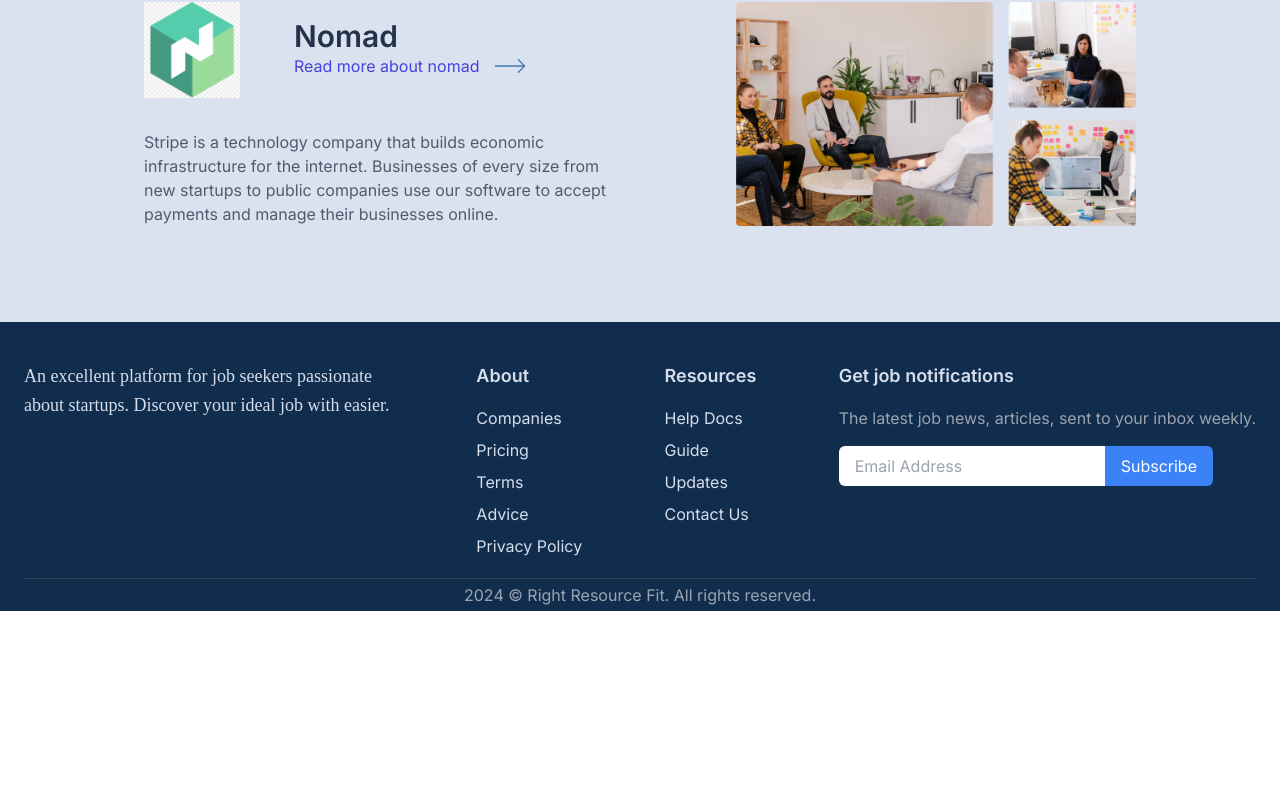
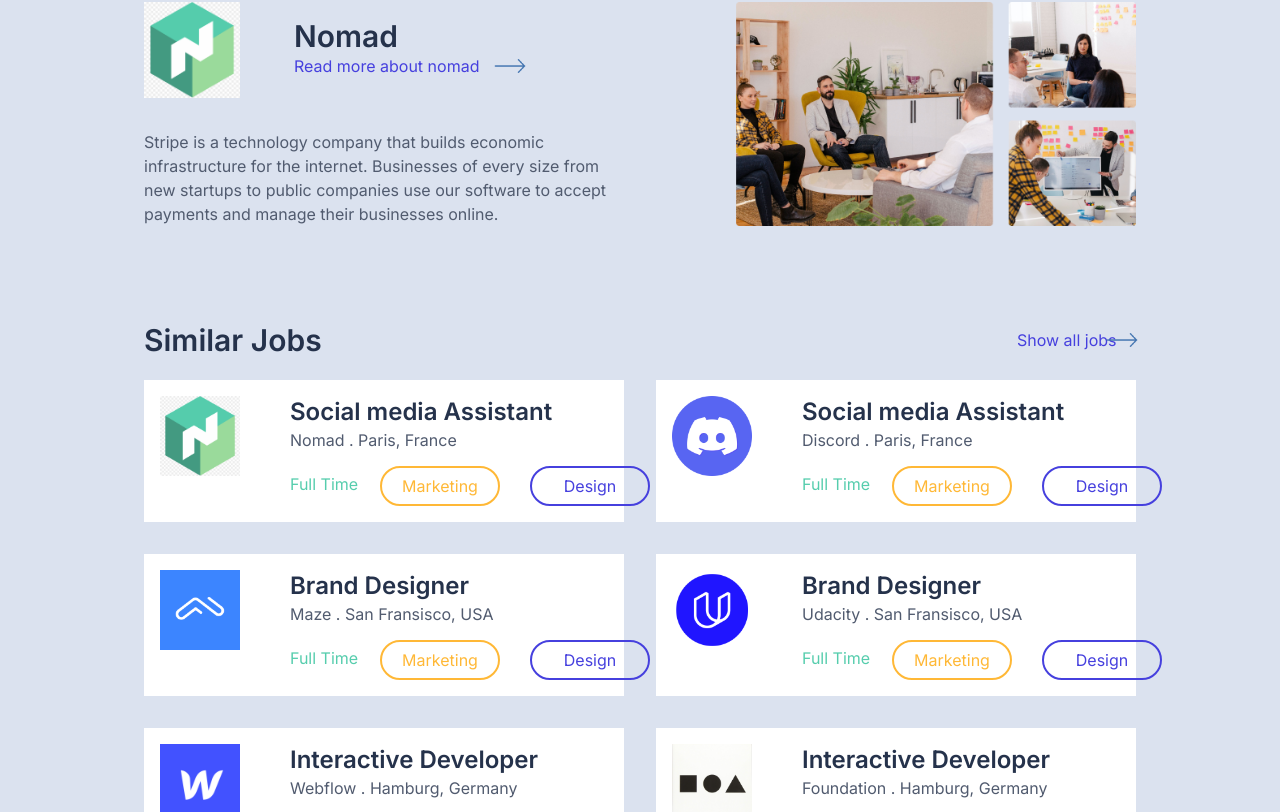
Before and after one commit to Manasraj9/RightResourceFit_Infosys_Internship_Oct2024_Team_02, a React (Create React App) app in the folder frontend/: page /Jobdescription in a window 1280 px wide. Shown: the part 1972-2784 px from the top of the page. Before the commit the page ends 2583 px from the top, so only its background shows below. Built offline with nearby package versions, Linux system fonts and the light colour scheme.

Commit message:
Completed Job Description Page

```diff
--- a/frontend/src/pages/Jobdescription.css
+++ b/frontend/src/pages/Jobdescription.css
@@ -54,7 +54,7 @@
 .marketing-btn {
     height: 40px;
     width: 120px;
-    color: orange;
+    color: #FFB836;
     border-radius: 25px;
     border: 2px solid none;
     background-color: lightyellow;
@@ -62,7 +62,7 @@
 .design-btn {
     height: 40px;
     width: 120px;
-    color: green;
+    color: #56CDAD;
     border-radius: 25px;
     border: 2px solid none;
     background-color: lightgreen;
@@ -83,3 +83,44 @@
     display: flex;
     justify-content: right;
 }
+.alljobs {
+    margin-left: 88%;
+    margin-top: -30px;
+}
+.jobs-arrow {
+    margin-left: 97%;
+    margin-top: -28px;
+}
+.company-name {
+    margin-left: 130px;
+    margin-top: -80px;
+}
+.company-location {
+    margin-left: 130px;
+}
+.work-time {
+    margin-left: 130px;
+    margin-top: 20px
+}
+.btn1 {
+    height: 40px;
+    width: 120px;
+    color: #FFB836;
+    border-radius: 25px;
+    border: 2px solid #FFB836;
+    margin-left: 220px;
+}
+.btn2 {
+    height: 40px;
+    width: 120px;
+    color: #4640DE;
+    border-radius: 25px;
+    border: 2px solid #4640DE;
+    margin-left: 370px;
+}
+.button1-container {
+    margin-top: -30px;
+}
+.button2-container {
+    margin-top: -40px;
+}
--- a/frontend/src/pages/Jobdescription.jsx
+++ b/frontend/src/pages/Jobdescription.jsx
@@ -18,6 +18,14 @@ import savingIcon from '../images/saving.png';
 import arrowIcon from '../images/arrow.png';
 import nomadcompanyIcon from '../images/nomadcompany.png';
 
+import discordIcon from '../images/discord.png';
+import mazeIcon from '../images/maze.png';
+import udacityIcon from '../images/udacity.png';
+import webflowIcon from '../images/webflow.png';
+import foundationIcon from '../images/foundation.png';
+import squareIcon from '../images/square.png';
+import divyIcon from '../images/divy.png';
+
 
 const PerksandBenefits = [
     { title: 'Full Healthcare', description: 'We believe in thriving communities and that starts with our team being happy and healthy.', icon: healthcareIcon },
@@ -26,7 +34,19 @@ const PerksandBenefits = [
     { title: 'Team Summits', description: 'Every 6 months we have a full team summit where we have fun, reflect, and plan for the upcoming quarter.', icon: summitsIcon},
     { title: 'Remote Working', description: 'You know how you perform your best. Work from home, coffee shop or anywhere when you feel like it.', icon: remoteworkIcon},
     { title: 'Commuter Benefits', description: 'We’re grateful for all the time and energy each team member puts into getting to work every day.', icon: commuterbenefitIcon},
-    { title: 'We give back', description: 'We double-match employee donations up to $/€600 to support their chosen organizations.', icon: savingIcon},
+    { title: 'We give back', description: 'We double-match employee donations up to $/€600 to support their chosen organizations.', icon: divyIcon},
+];
+
+
+const SimilarJobs = [
+    { title: 'Social media Assistant', location: 'Nomad . Paris, France', time: 'Full Time', button1: 'Marketing', button2: 'Design', icon: nomadIcon},
+    { title: 'Social media Assistant', location: 'Discord . Paris, France', time: 'Full Time', button1: 'Marketing', button2: 'Design', icon: discordIcon},
+    { title: 'Brand Designer', location: 'Maze . San Fransisco, USA', time: 'Full Time', button1: 'Marketing', button2: 'Design', icon: mazeIcon},
+    { title: 'Brand Designer', location: 'Udacity . San Fransisco, USA', time: 'Full Time', button1: 'Marketing', button2: 'Design', icon: udacityIcon},
+    { title: 'Interactive Developer', location: 'Webflow . Hamburg, Germany', time: 'Full Time', button1: 'Marketing', button2: 'Design', icon: webflowIcon},
+    { title: 'Interactive Developer', location: 'Foundation . Hamburg, Germany', time: 'Full Time', button1: 'Marketing', button2: 'Design', icon: foundationIcon},
+    { title: 'HR Manager', location: 'Square . Lucern, Switzerland', time: 'Full Time', button1: 'Marketing', button2: 'Design', icon: squareIcon},
+    { title: 'HR Manager', location: 'Divy . Lucern, Switzerland', time: 'Full Time', button1: 'Marketing', button2: 'Design', icon: discordIcon},
 ];
 
 
@@ -167,6 +187,37 @@ const Jobdescription = () => {
                         <img src={nomadcompanyIcon} alt='Nomad Company Icon' className='h-56 w-280' />
                     </div>
                 </div><br /><br /><br /><br />
+
+                <div className='gird grid-cols-1 md:grid-cols-2 ml-36 mr-36 gap-16'>
+                    <div className='text-3xl font-bold text-[#25324B]'>Similar Jobs</div>
+                    <div>
+                        <p className='text-[#4640DE] alljobs'>Show all jobs</p>
+                        <Link>
+                            <img src={arrowIcon} alt="Arrow Icon" className='h-8 w-8 jobs-arrow' />
+                        </Link>
+                    </div>
+                </div><br />
+                <div className='grid grid-cols-1 md:grid-cols-2 px-4 md:px-12 lg:px-36 gap-8 jobs-container'>
+                    {SimilarJobs.map((category, index) => (
+                        <Link to={category.link} key={index} className='bg-white border-gray-300 p-4'>
+                            <img src={category.icon} alt={category.title} className='h-20 w-20' />
+                            <div className='text-2xl text-[#25324B] font-bold company-name'>{category.title}</div>
+                            <div className='text-[#515B6F] company-location'>{category.location}</div>
+                            <div className='text-[#56CDAD] work-time'>{category.time}</div>
+                            <div className='button1-container'>
+                            <Link to={category.link}>
+                                    <button className='btn1'>{category.button1}</button>
+                            </Link>
+                            <div className='button2-container'>
+                            <Link to={category.link}>
+                                <button className='btn2'>{category.button2}</button>
+                            </Link>
+                            </div>
+                            </div>
+                        </Link>
+                    ))}
+                </div><br /><br />
+
             </div>
 
             <Footer />
```
